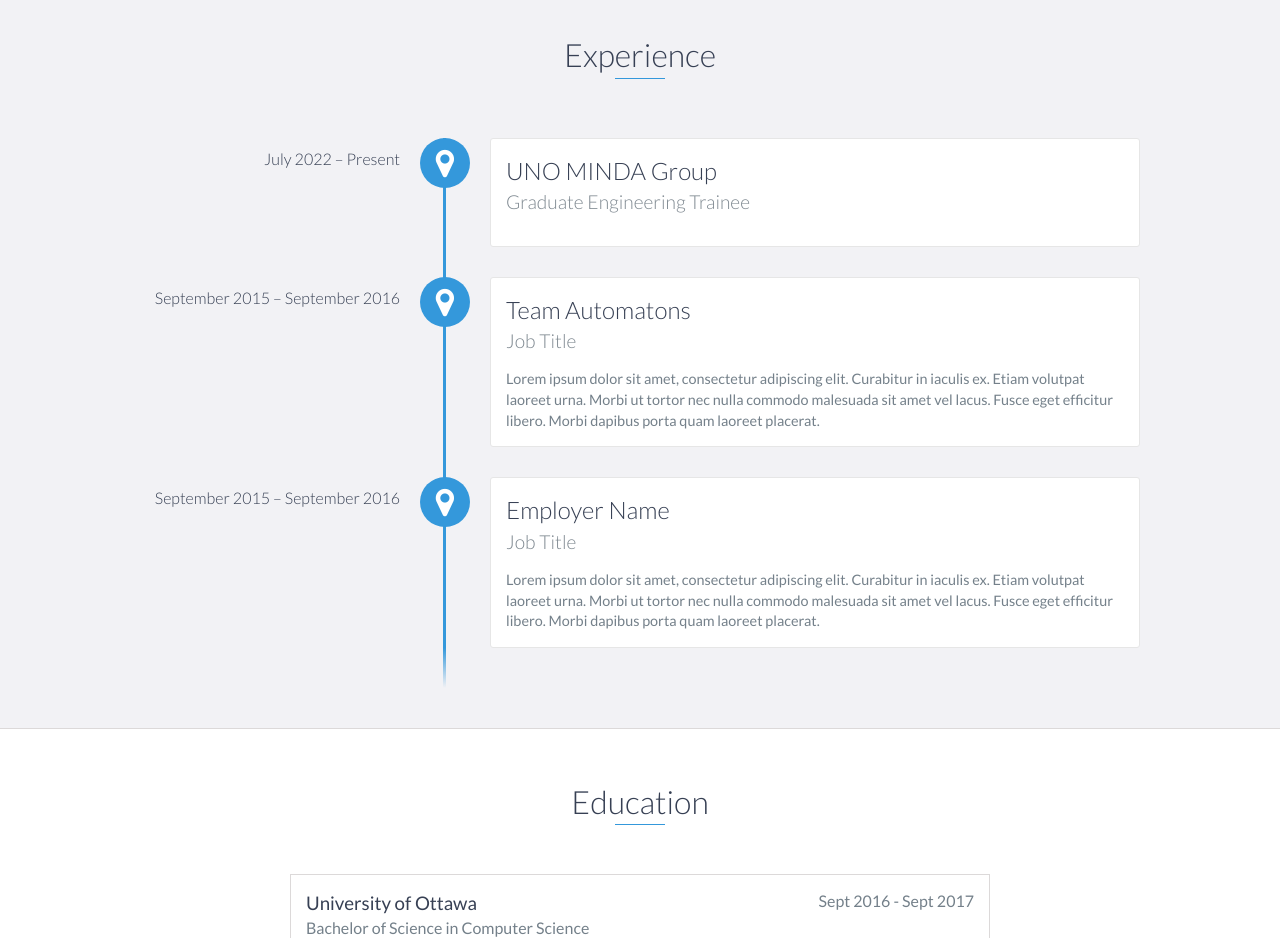
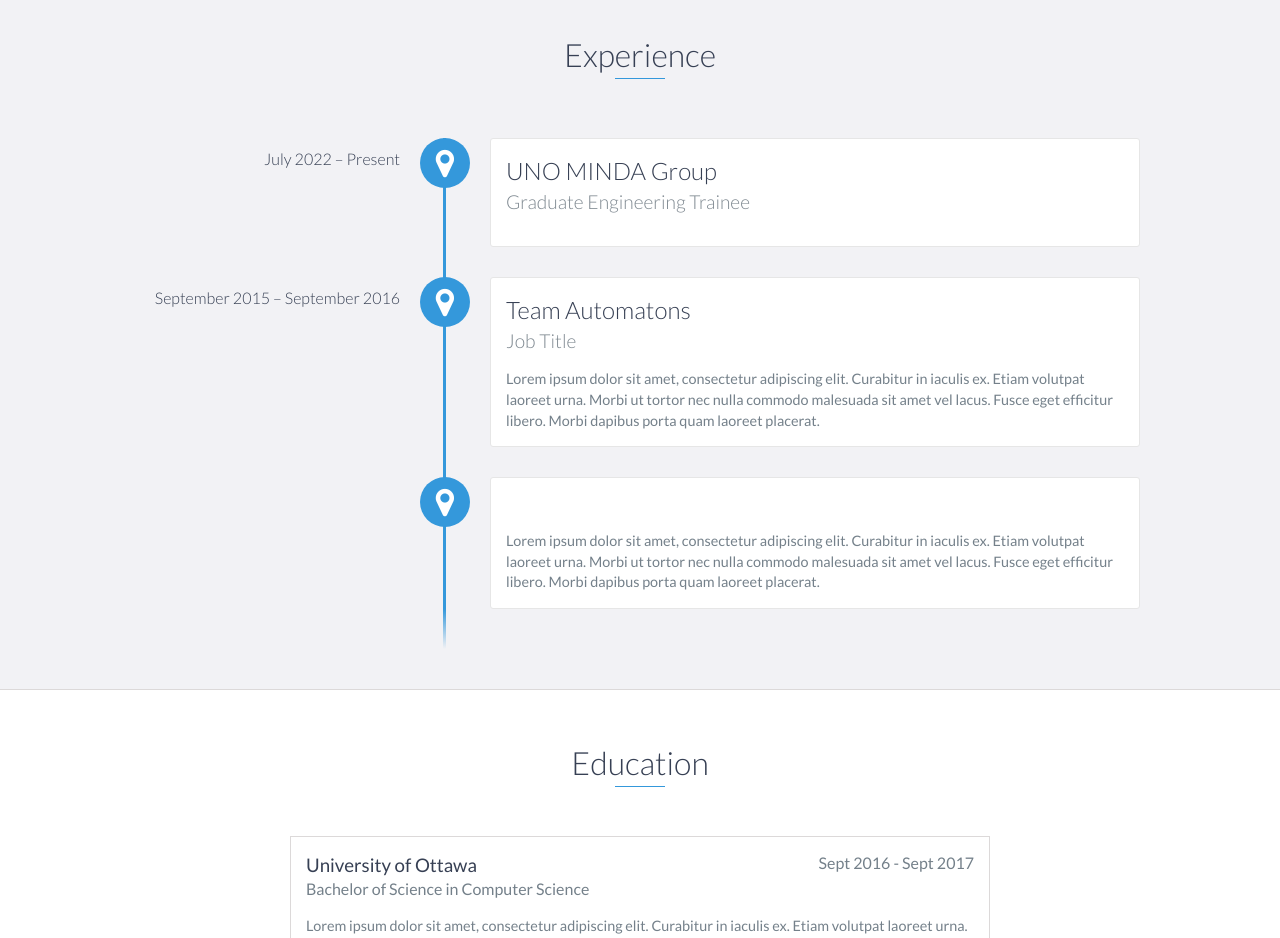
Before and after one commit to NisooJadhav/piyush, a website: page index.html in a window 1280 px wide. Shown: the part 1060-1998 px from the top of the page. Drawn offline with nearby package versions, Linux system fonts and the light colour scheme.

Commit message:
test date

```diff
--- a/index.html
+++ b/index.html
@@ -94,9 +94,7 @@
         <div data-date="July 2022 – Present">
           <h3>UNO MINDA Group</h3>
           <h4>Graduate Engineering Trainee</h4>
-          <p>
-
-          </p>
+          <p></p>
         </div>
 
         <div data-date="September 2015 – September 2016">
@@ -110,9 +108,9 @@
           </p>
         </div>
 
-        <div data-date="September 2015 – September 2016">
-          <h3>Employer Name</h3>
-          <h4>Job Title</h4>
+        <div data-date="">
+          <h3></h3>
+          <h4></h4>
           <p>
             Lorem ipsum dolor sit amet, consectetur adipiscing elit. Curabitur
             in iaculis ex. Etiam volutpat laoreet urna. Morbi ut tortor nec
@@ -315,5 +313,9 @@
 
     <script src="https://ajax.googleapis.com/ajax/libs/jquery/1.12.4/jquery.min.js"></script>
     <script src="js/scripts.min.js"></script>
+    <script>
+      let a = new Date().getFullYear();
+      document.querySelector("current-year").innerHTML = a;
+    </script>
   </body>
 </html>
```
